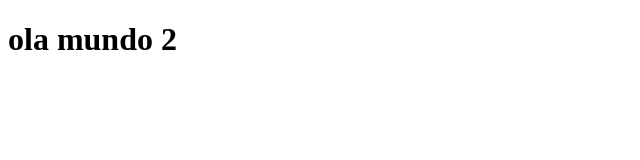
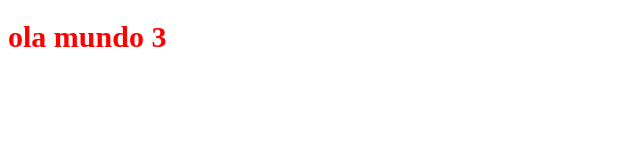
Before and after one commit to thais-pacheco/teste, a plain HTML site: page index.html in a window 1280 px wide. Shown: the whole page, without its empty margins (0-640 px from the left). Drawn offline with Linux system fonts and the light colour scheme.

Commit message:
estilização h1

```diff
--- a/index.html
+++ b/index.html
@@ -7,6 +7,6 @@
     <title>Document</title>
 </head>
 <body>
-    <h1>ola mundo 2</h1>
+    <h1>ola mundo 3</h1>
 </body>
 </html>
--- a/style.css
+++ b/style.css
@@ -0,0 +1,4 @@
+h1{
+    font-size: 30px;
+    color: #f00;
+}
```
